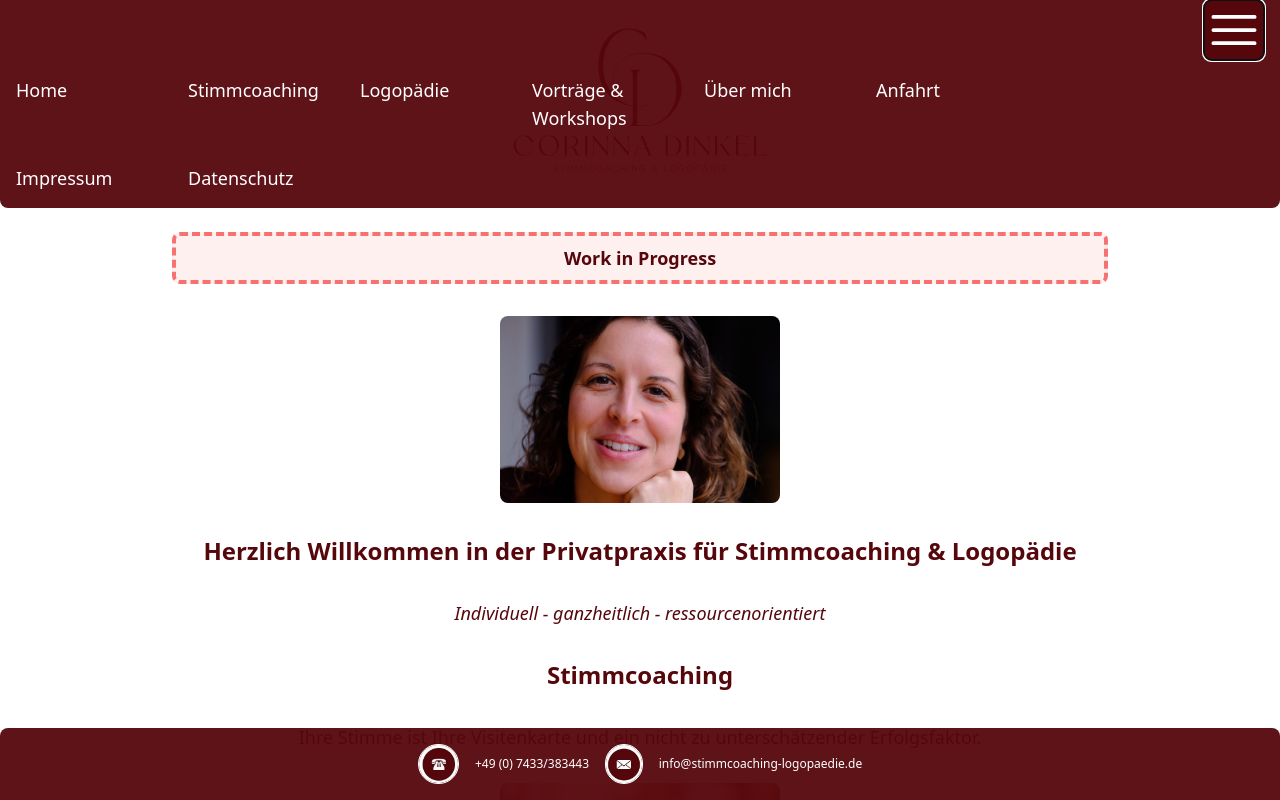
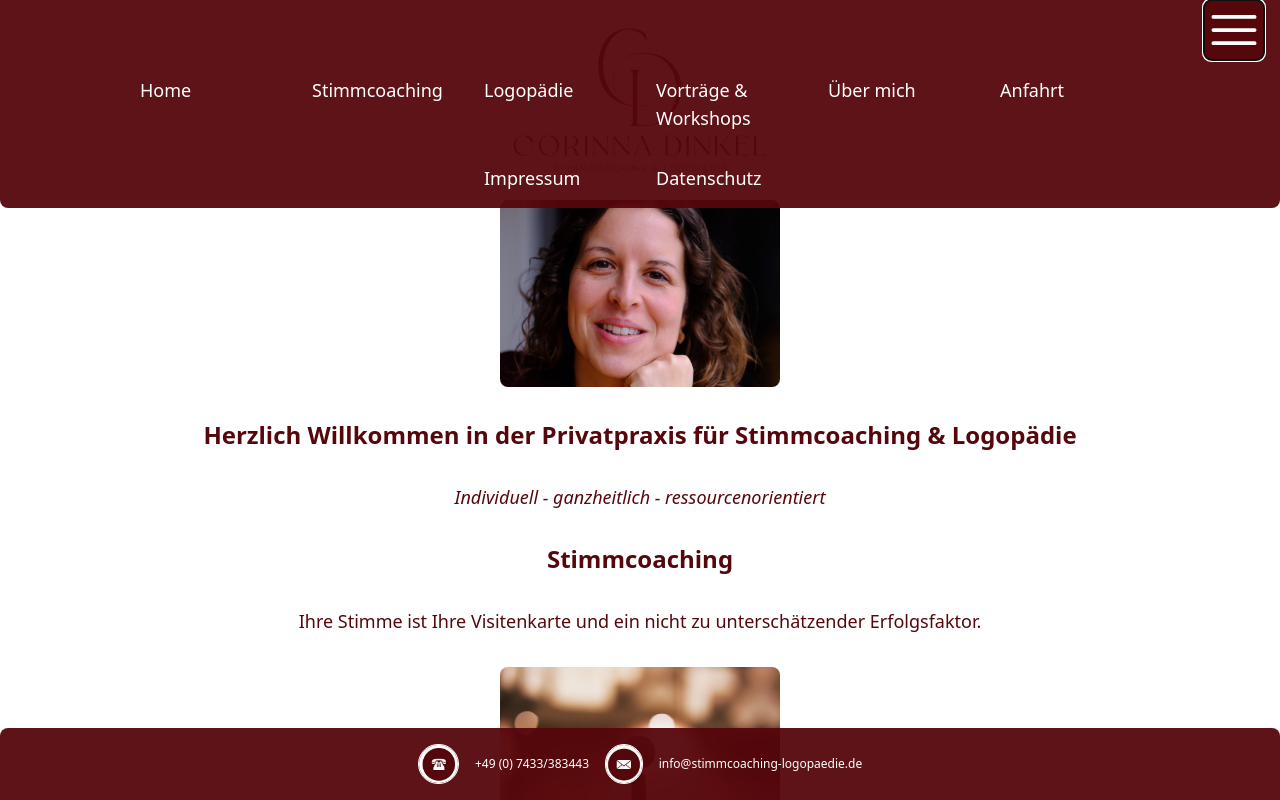
Before and after one commit to ClemensDinkel/Stimm-Logo, a React (Vite) app: page / in a window 1280 px wide. Both pictures are taken after a click on the button 1234 px from the left and 30 px from the top of the page. Shown: the top 800 px of the page. Built offline with nearby package versions, Linux system fonts and the light colour scheme.

Commit message:
fix menu layout and translation

```diff
--- a/index.html
+++ b/index.html
@@ -1,5 +1,5 @@
 <!DOCTYPE html>
-<html lang="en">
+<html lang="de">
 
 <head>
   <meta charset="UTF-8" lang="de" content="de" http-equiv="content-language" />
--- a/src/App.tsx
+++ b/src/App.tsx
@@ -11,9 +11,6 @@
     <div id={sectionLinks.home} className="mx-auto flex h-full max-w-[1000px] flex-col items-center justify-center overflow-auto text-lg text-[#56070C]">
       <Menu />
       <Logo className="h-[200px]" />
-      <div className='w-full p-8'>
-        <div className='rounded-lg border-4 border-dashed border-red-400 bg-red-400/10 p-2 text-center font-bold'>Work in Progress</div>
-      </div>
       <ContentArea />
       <Footer />
     </div>
--- a/src/Menu.tsx
+++ b/src/Menu.tsx
@@ -15,7 +15,7 @@
             <BurgerMenu className='h-[60px]' />
           </Popover.Button>
           <Popover.Panel className="z-10 rounded-lg p-4">
-            <div className='flex flex-wrap gap-8'>
+            <div className='flex flex-wrap justify-center gap-8'>
               <div className='flex gap-8'>
                 <a href={'#' + sectionLinks.home} onClick={close}>Home</a>
                 <a href={'#' + sectionLinks.stimmCoaching} onClick={close}>Stimmcoaching</a>
```
